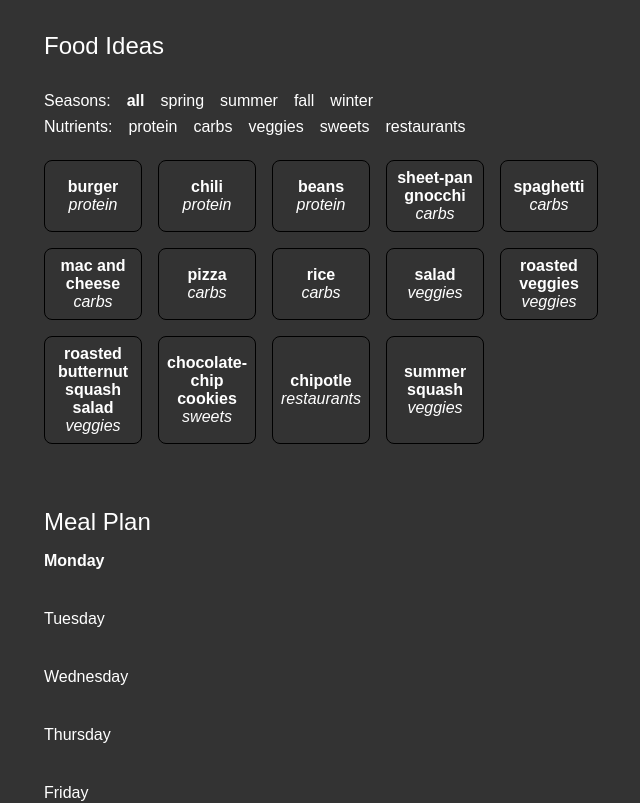
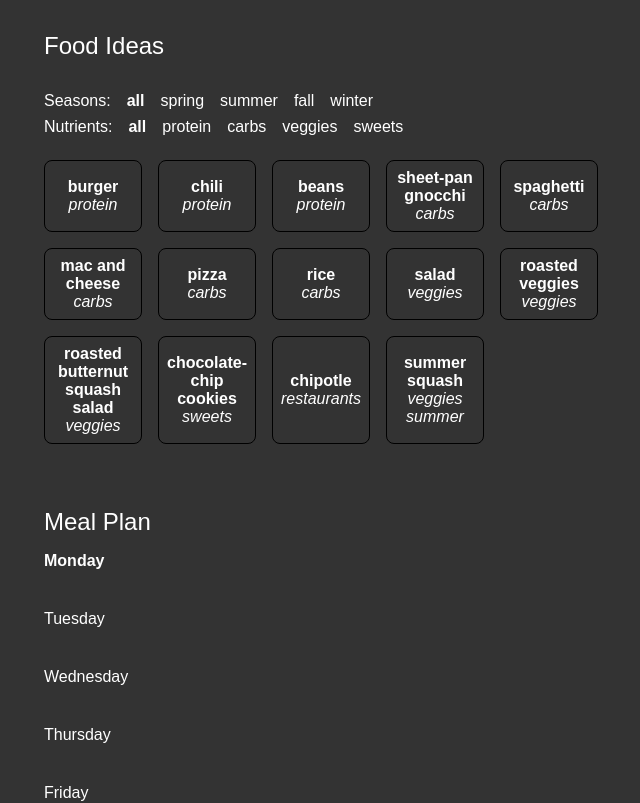
Before and after one commit to alexdietz1988/food-app, a React (Vite) app: page / in a window 1280 px wide. Shown: the top 803 px of the page, without its empty margins (296-936 px from the left). Built offline with nearby package versions, Linux system fonts and the light colour scheme.

Commit message:
Filter by nutrient

```diff
--- a/src/App.tsx
+++ b/src/App.tsx
@@ -1,26 +1,26 @@
 import { useState } from 'react';
 import * as Styled from './App.styles';
-import { type Season, type Food } from './types';
+import { type Food, type Filter } from './types';
 import { days } from './types';
 
 import FoodIdeas from './FoodIdeas/FoodIdeas';
 import MealPlan from './MealPlan/MealPlan';
 
 const foods: Food[] = [
-  { name: 'burger', category: 'protein' },
-  { name: 'chili', category: 'protein' },
-  { name: 'beans', category: 'protein' },
-  { name: 'sheet-pan gnocchi', category: 'carbs' },
-  { name: 'spaghetti', category: 'carbs' },
-  { name: 'mac and cheese', category: 'carbs' },
-  { name: 'pizza', category: 'carbs' },
-  { name: 'rice', category: 'carbs' },
-  { name: 'salad', category: 'veggies' },
-  { name: 'roasted veggies', category: 'veggies' },
-  { name: 'roasted butternut squash salad', category: 'veggies' },
+  { name: 'burger', nutrient: 'protein' },
+  { name: 'chili', nutrient: 'protein' },
+  { name: 'beans', nutrient: 'protein' },
+  { name: 'sheet-pan gnocchi', nutrient: 'carbs' },
+  { name: 'spaghetti', nutrient: 'carbs' },
+  { name: 'mac and cheese', nutrient: 'carbs' },
+  { name: 'pizza', nutrient: 'carbs' },
+  { name: 'rice', nutrient: 'carbs' },
+  { name: 'salad', nutrient: 'veggies' },
+  { name: 'roasted veggies', nutrient: 'veggies' },
+  { name: 'roasted butternut squash salad', nutrient: 'veggies' },
   { name: 'chocolate-chip cookies', category: 'sweets' },
   { name: 'chipotle', category: 'restaurants' },
-  { name: 'summer squash', category: 'veggies', seasons: ['summer'] },
+  { name: 'summer squash', nutrient: 'veggies', seasons: ['summer'] },
 ];
 
 const App = () => {
@@ -51,14 +51,20 @@ const App = () => {
     }));
   };
 
-  const [selectedSeason, setSelectedSeason] = useState<Season>('all');
+  const [filter, setFilter] = useState<Filter>({
+    season: 'all',
+    nutrient: 'all',
+  });
 
   return (
     <Styled.Container>
       <FoodIdeas
-        selectedSeason={selectedSeason}
-        setSelectedSeason={setSelectedSeason}
-        foods={foods}
+        filter={filter}
+        setFilter={setFilter}
+        foods={foods.filter(
+          (food) =>
+            filter.nutrient === 'all' || food.nutrient === filter.nutrient
+        )}
         addFoodToDay={addFoodToDay}
       />
       <MealPlan
--- a/src/FoodIdeas/FoodIdeas.tsx
+++ b/src/FoodIdeas/FoodIdeas.tsx
@@ -1,17 +1,17 @@
 import * as Styled from './FoodIdeas.styles';
 import FoodList from '../FoodList/FoodList';
-import { type Season, type Food } from '../types';
+import { type Food, type Filter, seasons, nutrients } from '../types';
 
 interface FoodIdeasProps {
-  selectedSeason: Season;
-  setSelectedSeason: (season: Season) => void;
+  filter: Filter;
+  setFilter: React.Dispatch<React.SetStateAction<Filter>>;
   foods: Food[];
   addFoodToDay: (food: Food) => void;
 }
 
 const FoodIdeas = ({
-  selectedSeason,
-  setSelectedSeason,
+  filter,
+  setFilter,
   foods,
   addFoodToDay,
 }: FoodIdeasProps) => (
@@ -20,10 +20,10 @@ const FoodIdeas = ({
     <Styled.FiltersContainer>
       <Styled.Filter>
         <h2>Seasons:</h2>
-        {['all', 'spring', 'summer', 'fall', 'winter'].map((season) => (
+        {seasons.map((season) => (
           <Styled.FilterLabel
-            onClick={() => setSelectedSeason(season as Season)}
-            selected={selectedSeason === season}
+            onClick={() => setFilter((prev) => ({ ...prev, season }))}
+            selected={filter.season === season}
           >
             {season}
           </Styled.FilterLabel>
@@ -31,19 +31,22 @@ const FoodIdeas = ({
       </Styled.Filter>
       <Styled.Filter>
         <h2>Nutrients:</h2>
-        {['protein', 'carbs', 'veggies', 'sweets', 'restaurants'].map(
-          (category) => (
-            <Styled.FilterLabel key={category} selected={false}>
-              {category}
-            </Styled.FilterLabel>
-          )
-        )}
+        {nutrients.map((nutrient) => (
+          <Styled.FilterLabel
+            onClick={() =>
+              setFilter((prev) => ({ ...prev, nutrient: nutrient }))
+            }
+            selected={filter.nutrient === nutrient}
+          >
+            {nutrient}
+          </Styled.FilterLabel>
+        ))}
       </Styled.Filter>
     </Styled.FiltersContainer>
     <FoodList
       foods={foods.filter(
         (food) =>
-          selectedSeason === 'all' || food.seasons?.includes(selectedSeason)
+          filter.season === 'all' || food.seasons?.includes(filter.season)
       )}
       onClick={addFoodToDay}
     />
--- a/src/FoodList/FoodList.tsx
+++ b/src/FoodList/FoodList.tsx
@@ -11,6 +11,8 @@ const FoodList = ({ foods, onClick }: FoodListProps) => (
     {foods.map((food) => (
       <Styled.Food onClick={() => onClick(food)} key={food.name}>
         <h1>{food.name}</h1>
+        <h2>{food.nutrient ? ` ${food.nutrient}` : ''}</h2>
+        <h2>{food.seasons ? `${food.seasons}` : ''}</h2>
         <h2>{food.category ? ` ${food.category}` : ''}</h2>
       </Styled.Food>
     ))}
--- a/src/types.ts
+++ b/src/types.ts
@@ -1,7 +1,18 @@
 export type Season = 'spring' | 'summer' | 'fall' | 'winter' | 'all';
+export type Nutrient = 'protein' | 'carbs' | 'veggies' | 'sweets' | 'all';
+
+export const seasons: Season[] = ['all', 'spring', 'summer', 'fall', 'winter'];
+export const nutrients: Nutrient[] = [
+  'all',
+  'protein',
+  'carbs',
+  'veggies',
+  'sweets',
+];
 
 export interface Food {
   name: string;
+  nutrient?: string;
   category?: string;
   seasons?: Season[];
 }
@@ -15,3 +26,8 @@ export const days = [
   'Saturday',
   'Sunday',
 ];
+
+export type Filter = {
+  season: Season;
+  nutrient: string;
+};
```
